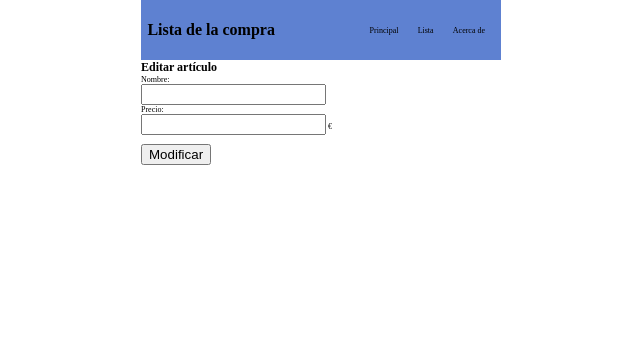
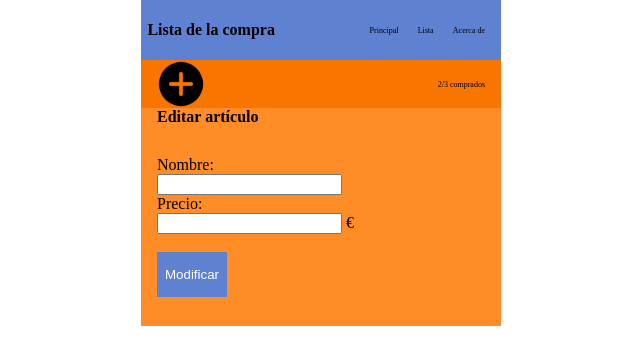
Before and after one commit to cristian-tonato/202205-W01CH04_Fernando-Cristian, a website: page form.html in a window 1280 px wide. Shown: the whole page, without its empty margins (319-959 px from the left). Drawn offline with nearby package versions, Linux system fonts and the light colour scheme; files that its build step writes are made by us from their sources.

Commit message:
articulo

```diff
--- a/form.html
+++ b/form.html
@@ -5,6 +5,7 @@
     <meta http-equiv="X-UA-Compatible" content="IE=edge">
     <meta name="viewport" content="width=device-width, initial-scale=1.0">
     <link rel="stylesheet" href="./css/style.css">
+    <link rel="stylesheet" href="./css/style2.css">
     <title>Document</title>
 </head>
 <body>
@@ -22,18 +23,19 @@
             </nav>
         </header>
         <section class="total">
-
+            <img src="./assets/button.png" alt="Botón añadir">
+            <span>2/3 comprados</span>
         </section>
         <section>
-        <h2>Editar artículo</h2>
+            <h2>Editar artículo</h2>
         <section class="formulario">
             <form action="/action_page.php">
                 <label for="fname">Nombre:</label><br>
                 <input type="text" id="fname" name="fname" value=""><br>
-                <label for="lname">Precio:</label><br>
-                <input type="text" id="lname" name="precio" value=""> € <br><br>
-                <input type="submit" value="Modificar">
-              </form>
+                <label for="precio">Precio:</label><br>
+                <input type="text" id="precio" name="precio" value=""> € <br><br>
+              <button class="modificar">Modificar</button>
+            </form>
 
         </section>
         <section>
--- a/scss/style.scss
+++ /dev/null
@@ -1,44 +0,0 @@
-@import "variables";
-
-*{
-    box-sizing: border-box;
-    margin: 0;
-}
-
-body{
-    display:flex;
-    justify-content:center;
-    font-size: 0.5rem;
-    .container{
-        min-width: 360px;
-        max-width: 360px;
-        header{
-            display: flex;
-            justify-content: space-between;
-            background: $primary-color;
-            align-items: center;
-            padding: 1rem 0.4rem;
-            nav{
-
-                ul{
-                    display: flex;
-                    justify-content: end;
-                    list-style: none;
-                    li{
-                        padding: 0.6rem;
-                    }
-                }
-            }
-        }
-        .total{
-            background: $secondary-color;
-            display: flex;
-            align-items: center;
-            justify-content: space-between;
-            padding: 0rem 1rem;
-            img{
-                width: 3rem;
-            }
-        }
-    }
-}
--- /dev/null
+++ b/scss/style2.scss
@@ -0,0 +1,71 @@
+@import "variables";
+
+*{
+    box-sizing: border-box;
+    margin: 0;
+}
+
+body{
+    display:flex;
+    justify-content:center;
+    font-size: 0.5rem;
+    .container{
+        min-width: 360px;
+        max-width: 360px;
+        header{
+            display: flex;
+            justify-content: space-between;
+            background: $primary-color;
+            align-items: center;
+            padding: 1rem 0.4rem;
+            nav{
+
+                ul{
+                    display: flex;
+                    justify-content: end;
+                    list-style: none;
+                    li{
+                        padding: 0.6rem;
+                    }
+                }
+            }
+        }
+        .total{
+            background: $secondary-color;
+            display: flex;
+            align-items: center;
+            justify-content: space-between;
+            padding: 0rem 1rem;
+            img{
+                width: 3rem;
+            }
+        }
+    }
+}
+@mixin theme($theme:#ff8d27) {
+        background-color: $theme;
+        display: flex;
+  align-items: center;
+  justify-content: space-between;
+  padding: 0rem 1rem;
+  font-size: medium;
+}
+h2{
+    @include theme;
+}
+.formulario{
+    @include theme;
+    height: 200px;
+  display: flex;
+  align-items: center;
+  justify-content: space-between;
+  padding: 0rem 1rem;
+  font-size: medium;
+}
+.modificar{
+    background-color:#5e81d1;
+    border: none;
+  color: white;
+  height: 45px;
+  width: 70px;
+}
```
Also changed, not shown: css/style2.css.
